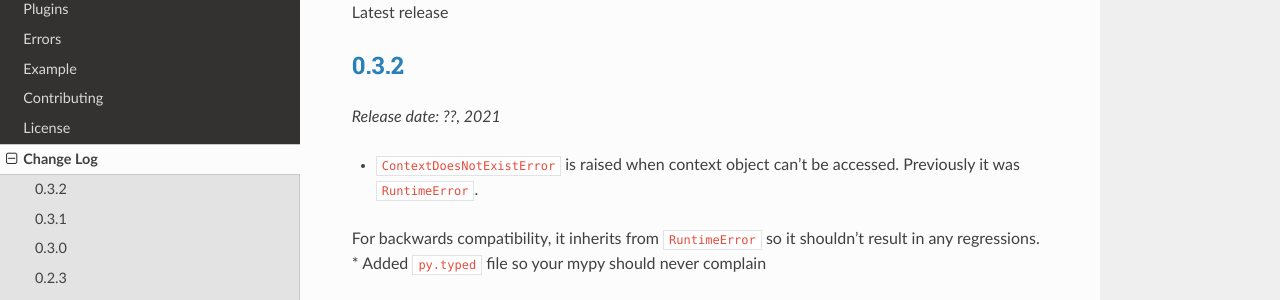
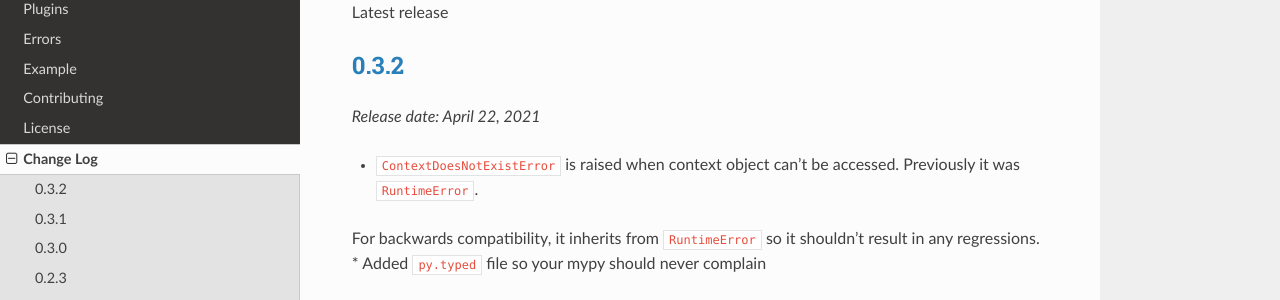
Before and after one commit to tomwojcik/starlette-context, a Sphinx documentation site: the page built from docs/source/changelog.rst, in a window 1280 px wide and 900 px high. Shown: the part 231-531 px from the top of the window. Built offline with Sphinx 7.4.7 and the Read the Docs theme 2.0.0, drawn with Linux system fonts in a browser that asks for light colours.

Commit message:
add 0.3.2 release date

```diff
--- a/docs/source/changelog.rst
+++ b/docs/source/changelog.rst
@@ -10,7 +10,7 @@ Latest release
 --------
 `0.3.2`_
 --------
-*Release date: ??, 2021*
+*Release date: April 22, 2021*
 
 * ``ContextDoesNotExistError`` is raised when context object can't be accessed. Previously it was ``RuntimeError``.
 For backwards compatibility, it inherits from ``RuntimeError`` so it shouldn't result in any regressions.
--- a/requirements-dev.txt
+++ b/requirements-dev.txt
@@ -17,6 +17,8 @@ attrs==20.3.0
 babel==2.9.0
     # via sphinx
 black==20.8b1
+    # via -r requirements-dev.in
+bump2version==1.0.1
     # via -r requirements-dev.in
 certifi==2020.12.5
     # via requests
--- a/setup.cfg
+++ b/setup.cfg
@@ -1,7 +1,7 @@
 [bumpversion]
 current_version = 0.3.1
 commit = True
-tag = False
+tag = True
 
 [bumpversion:file:./starlette_context/__init__.py]
 
```
Also changed, not shown: 1 other file.
